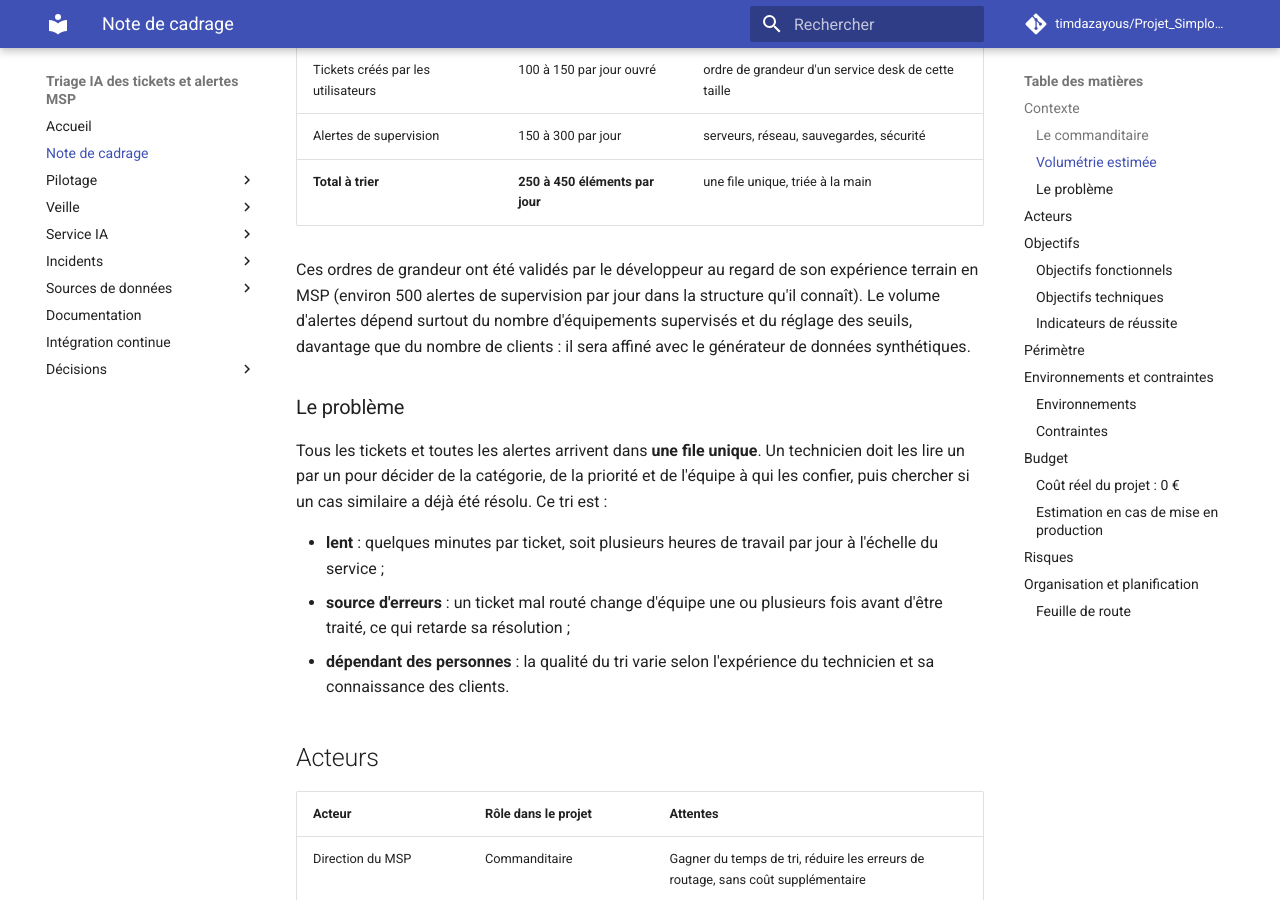
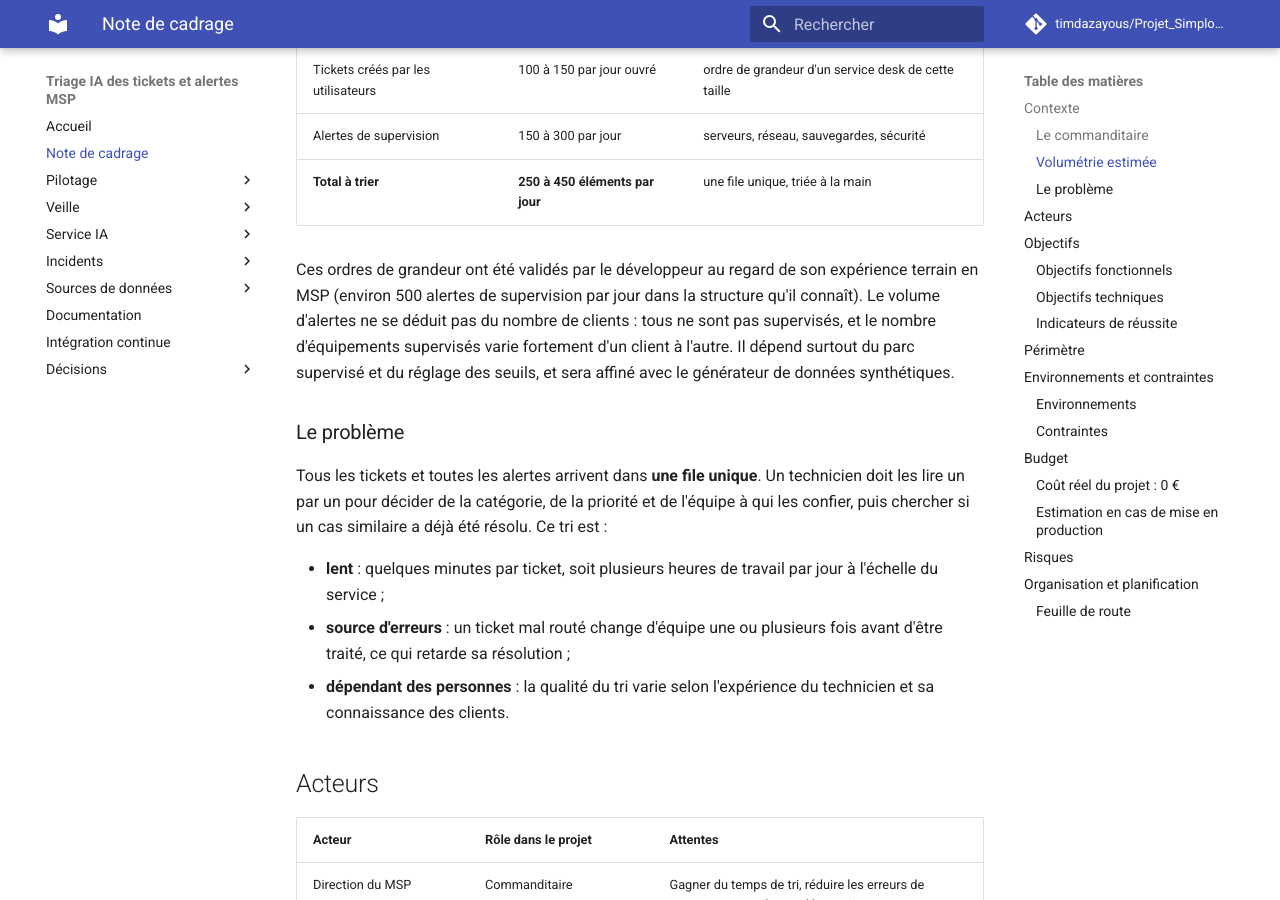
Before and after one commit to timdazayous/Projet_Simplon_FIN_ETUDES, an MkDocs documentation site: the page built from docs/cadrage.md, in a window 1280 px wide and 900 px high, scrolled down 819 px. Built offline with MkDocs 1.6.1 and Material for MkDocs 9.7.7, drawn with Linux system fonts in a browser that asks for light colours; comment, search, counter and statistics services are not loaded.

Commit message:
Cadrage : précise pourquoi le volume d'alertes ne suit pas le nombre de clients
Co-Authored-By: Claude Opus 5.5 <noreply@anthropic.com>

```diff
--- a/docs/cadrage.md
+++ b/docs/cadrage.md
@@ -23,7 +23,7 @@ Ces chiffres sont des **hypothèses de travail**, utilisées pour dimensionner l
 | Alertes de supervision | 150 à 300 par jour | serveurs, réseau, sauvegardes, sécurité |
 | **Total à trier** | **250 à 450 éléments par jour** | une file unique, triée à la main |
 
-Ces ordres de grandeur ont été validés par le développeur au regard de son expérience terrain en MSP (environ 500 alertes de supervision par jour dans la structure qu'il connaît). Le volume d'alertes dépend surtout du nombre d'équipements supervisés et du réglage des seuils, davantage que du nombre de clients : il sera affiné avec le générateur de données synthétiques.
+Ces ordres de grandeur ont été validés par le développeur au regard de son expérience terrain en MSP (environ 500 alertes de supervision par jour dans la structure qu'il connaît). Le volume d'alertes ne se déduit pas du nombre de clients : tous ne sont pas supervisés, et le nombre d'équipements supervisés varie fortement d'un client à l'autre. Il dépend surtout du parc supervisé et du réglage des seuils, et sera affiné avec le générateur de données synthétiques.
 
 ### Le problème
 
```
